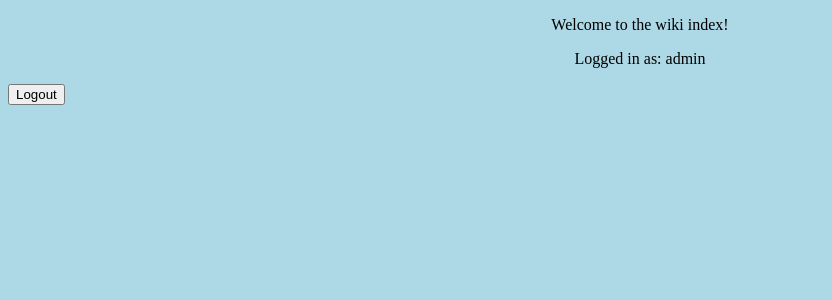
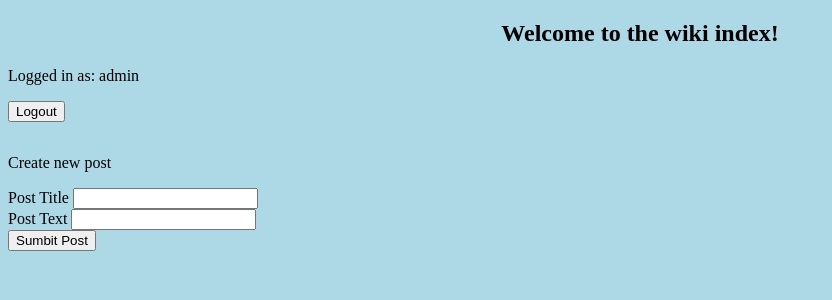
Before and after one commit to matthew-erdman/Final-Django, a Django app: page / in a window 1280 px wide. Shown: the top 300 px of the page, without its empty margins (0-832 px from the left). Run offline with Django 3.2, Linux system fonts and the light colour scheme; a user stored in the database is signed in.

Commit message:
Post submission from index completed

```diff
--- a/mysite/wiki/templates/wiki/index.html
+++ b/mysite/wiki/templates/wiki/index.html
@@ -10,13 +10,10 @@
       h2 {
       text-align: center;
       }
-      p {
-      text-align: center;
-      }
     </style>
   </head>
   <body>
-    <p>Welcome to the wiki index!</p>
+    <h2>Welcome to the wiki index!</h2>
 
     {% if loggedIn %}
       <p>Logged in as: {{user}}</p>
@@ -25,7 +22,25 @@
         <input type="hidden" name="logout" value="logout"></input>
         <button type="submit">Logout</button>
       </form>
+
+      <p>Create new post</p>
+      <form style="padding-bottom:1em;" method="POST">
+          {% csrf_token %}
+
+          <div class="form-group">
+            <label for="submitTitle">Post Title</label>
+            <input type="text" class="form-control" name="submitTitle" id="submitTitle" />
+          </div>
+
+          <div class="form-group">
+            <label for="submitText">Post Text</label>
+            <input type="text" class="form-control" name="submitText" id="submitText" />
+          </div>
+
+          <button type="submit" class="btn btn-danger">Sumbit Post</button>
+      </form>
     {% else %}
+      <h3 style='color:red;'>User not logged in!</h3>
       <form style="padding-bottom:1em;" method="POST">
         {% csrf_token %}
 
--- a/mysite/wiki/views.py
+++ b/mysite/wiki/views.py
@@ -8,6 +8,23 @@ from django.contrib.auth.forms import AuthenticationForm
 from .models import Entry, Comment
 
 # Create your views here.
+def authUser(request):
+    if 'logout' in request.POST.keys():
+        # Then log out
+        logout(request)
+    else:
+        # We're if we got her after hitting 'Login'
+        # So we match up the data with the form fields
+        form = AuthenticationForm(data=request.POST)
+        # Validate and clean the data
+        if form.is_valid():
+            username = form.cleaned_data['username']
+            password = form.cleaned_data['password']
+            # Then authenticate and log in.
+            user = authenticate(username = username, password = password)
+            if user is not None:
+                login(request, user = user)
+
 class index(View):
     def get(self, request):
         loggedIn = request.user.is_authenticated
@@ -15,26 +32,13 @@ class index(View):
         return render(request, 'wiki/index.html', {'loggedIn': loggedIn, 'user': request.user, 'form': form})
 
     def post(self, request):
-        # First check if we are coming here after hitting 'Logout'
-        if 'logout' in request.POST.keys():
-            # Then log out
-            logout(request)
-            # We load an empty form with no data
-            form = AuthenticationForm()
-        else:
-            # We're if we got her after hitting 'Login'
-            # So we match up the data with the form fields
-            form = AuthenticationForm(data=request.POST)
-            # Validate and clean the data
-            if form.is_valid():
-                username = form.cleaned_data['username']
-                password = form.cleaned_data['password']
-                # Then authenticate and log in.
-                user = authenticate(username = username, password = password)
-                if user is not None:
-                    login(request, user = user)
+        authUser(request)
         loggedIn = request.user.is_authenticated
         form = AuthenticationForm()
+        submitTitle = request.POST.get('submitTitle', 'Example Title')
+        submitText = request.POST.get('submitText', 'Example Text')
+        newEntry = Entry(entry_title=submitTitle, entry_text=submitText)
+        newEntry.save()
         return render(request, 'wiki/index.html', {'loggedIn': loggedIn, 'user': request.user, 'form': form})
 
 class detail(View):
```
Also changed, not shown: mysite/db.sqlite3.
